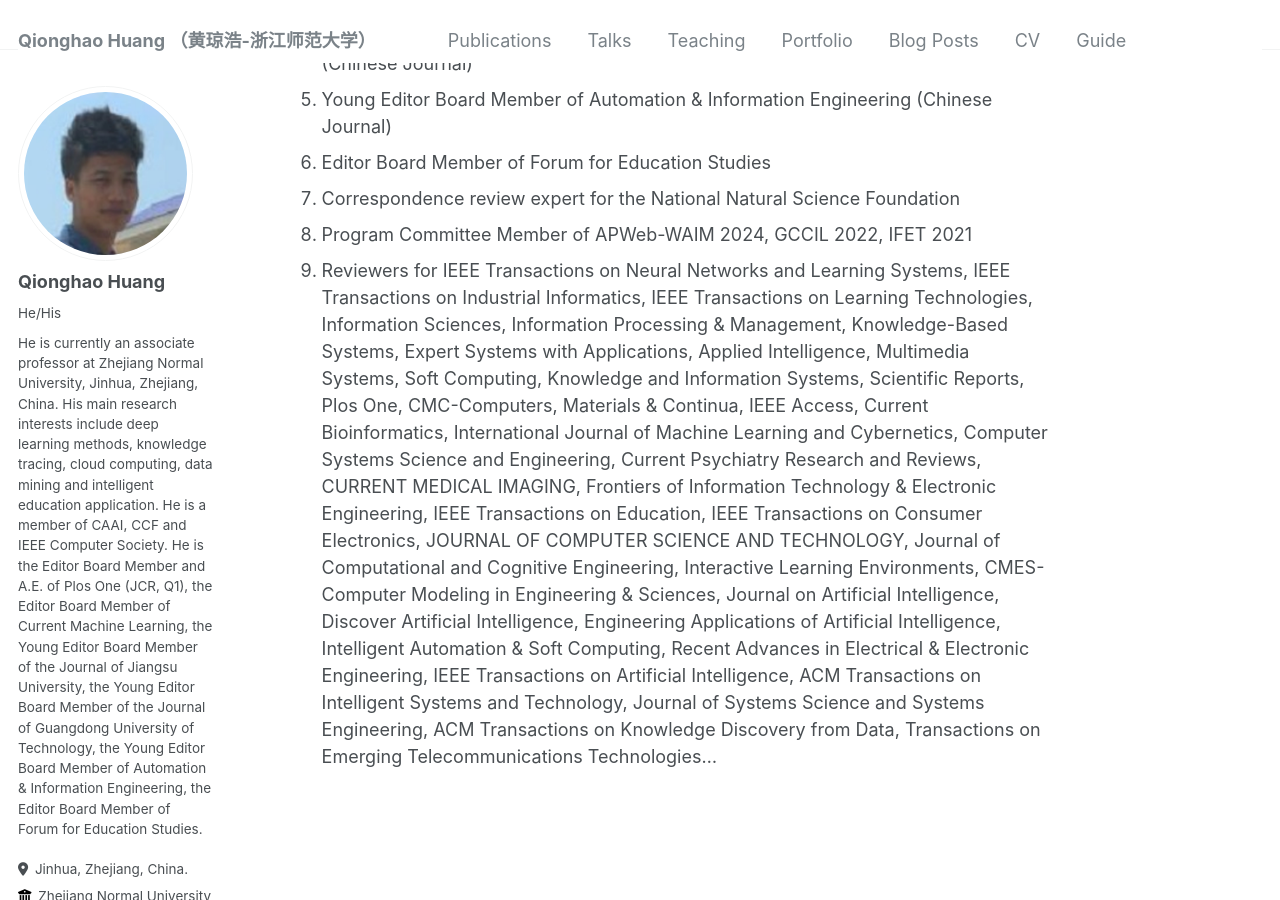
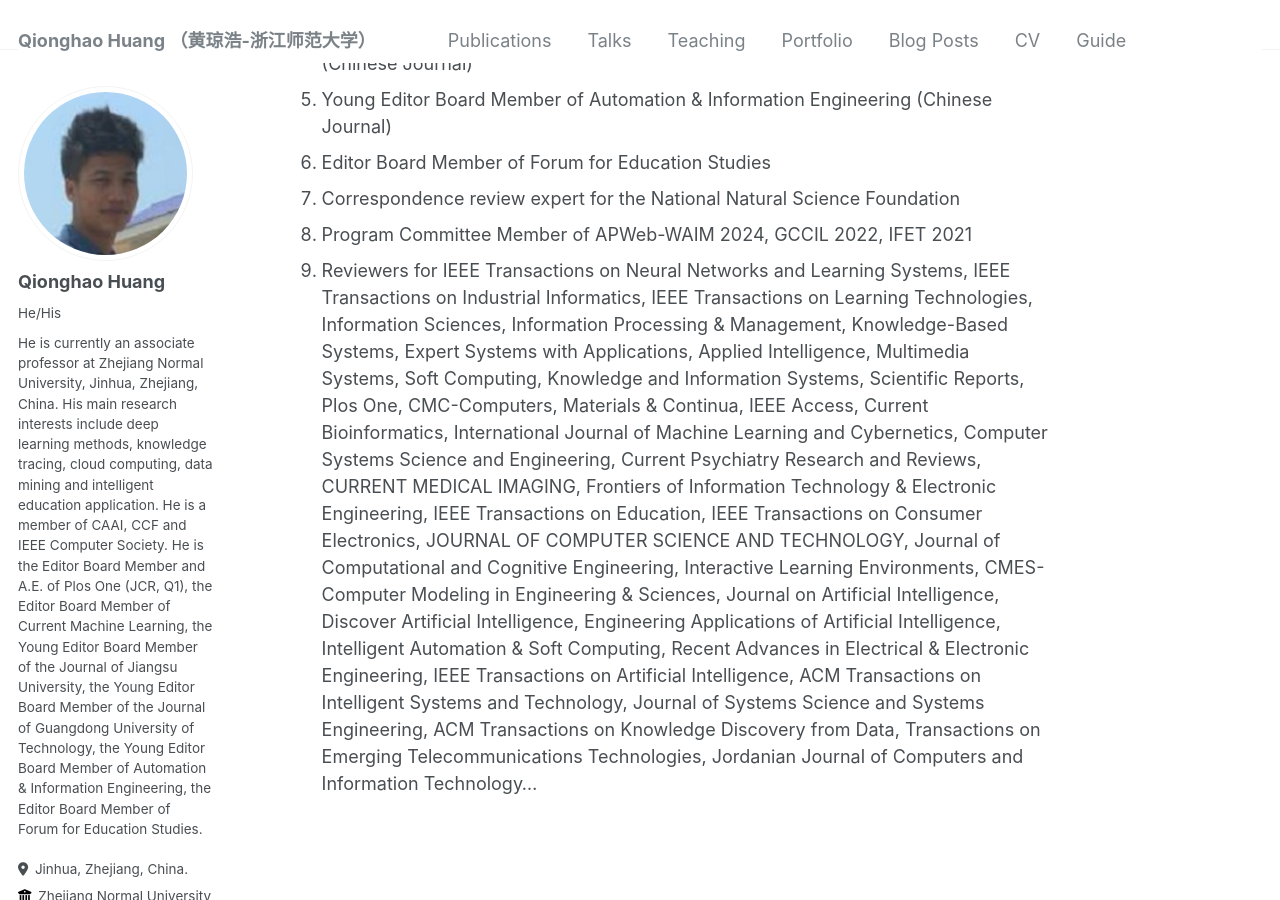
Before and after one commit to qhhuang-ai/qhhuang-ai.github.io, a Jekyll site: the page built from _pages/about.md, in a window 1280 px wide and 900 px high, scrolled down 9709 px. Built offline with Jekyll 4.4.1, drawn with Linux system fonts in a browser that asks for light colours; some web fonts are replaced; a script that is not in the unit is left out; comment, search, counter and statistics services are not loaded.

Commit message:
update CV!

```diff
--- a/_pages/about.md
+++ b/_pages/about.md
@@ -104,4 +104,4 @@
 1. Correspondence review expert for the National Natural Science Foundation
 1. Program Committee Member of APWeb-WAIM 2024, GCCIL 2022, IFET 2021
 1. Reviewers for IEEE Transactions on Neural Networks and Learning Systems, IEEE Transactions on Industrial Informatics, IEEE Transactions on Learning Technologies, Information Sciences, Information Processing & Management, Knowledge-Based Systems, Expert Systems with Applications, Applied Intelligence, Multimedia Systems, Soft Computing, Knowledge and Information Systems, Scientific Reports, Plos One, CMC-Computers, Materials & Continua,  IEEE Access, Current Bioinformatics, International Journal of Machine Learning and Cybernetics, Computer Systems Science and Engineering, Current Psychiatry Research and Reviews, CURRENT MEDICAL IMAGING,  Frontiers of Information Technology & Electronic Engineering, IEEE Transactions on Education, IEEE Transactions on Consumer Electronics, JOURNAL OF COMPUTER SCIENCE AND TECHNOLOGY, Journal of Computational and Cognitive Engineering, Interactive Learning Environments, CMES-Computer Modeling in Engineering & Sciences, Journal on Artificial Intelligence, Discover Artificial Intelligence, Engineering Applications of Artificial Intelligence,
-Intelligent Automation & Soft Computing, Recent Advances in Electrical & Electronic Engineering, IEEE Transactions on Artificial Intelligence, ACM Transactions on Intelligent Systems and Technology, Journal of Systems Science and Systems Engineering, ACM Transactions on Knowledge  Discovery from Data, Transactions on Emerging Telecommunications Technologies...
+Intelligent Automation & Soft Computing, Recent Advances in Electrical & Electronic Engineering, IEEE Transactions on Artificial Intelligence, ACM Transactions on Intelligent Systems and Technology, Journal of Systems Science and Systems Engineering, ACM Transactions on Knowledge  Discovery from Data, Transactions on Emerging Telecommunications Technologies, Jordanian Journal of Computers and Information Technology...
```
